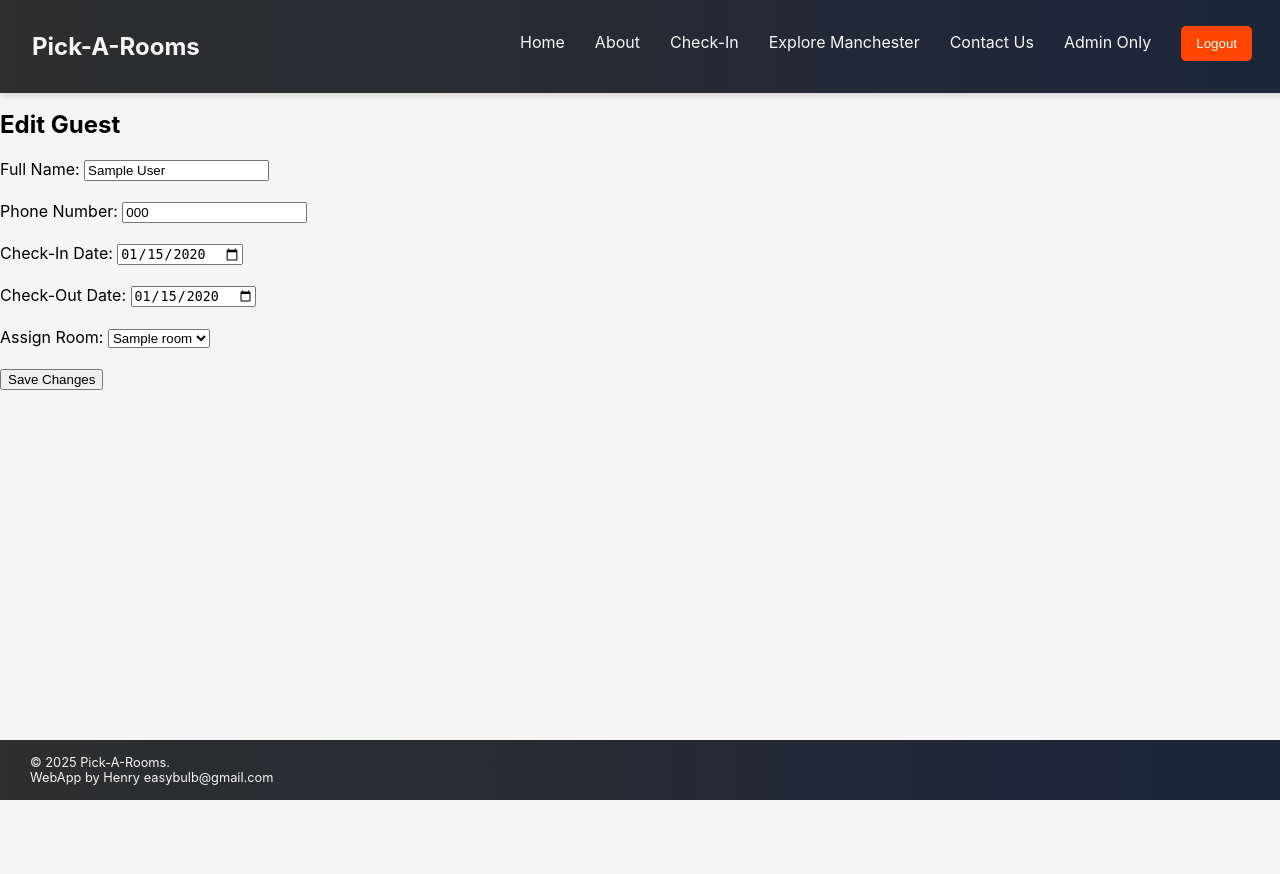
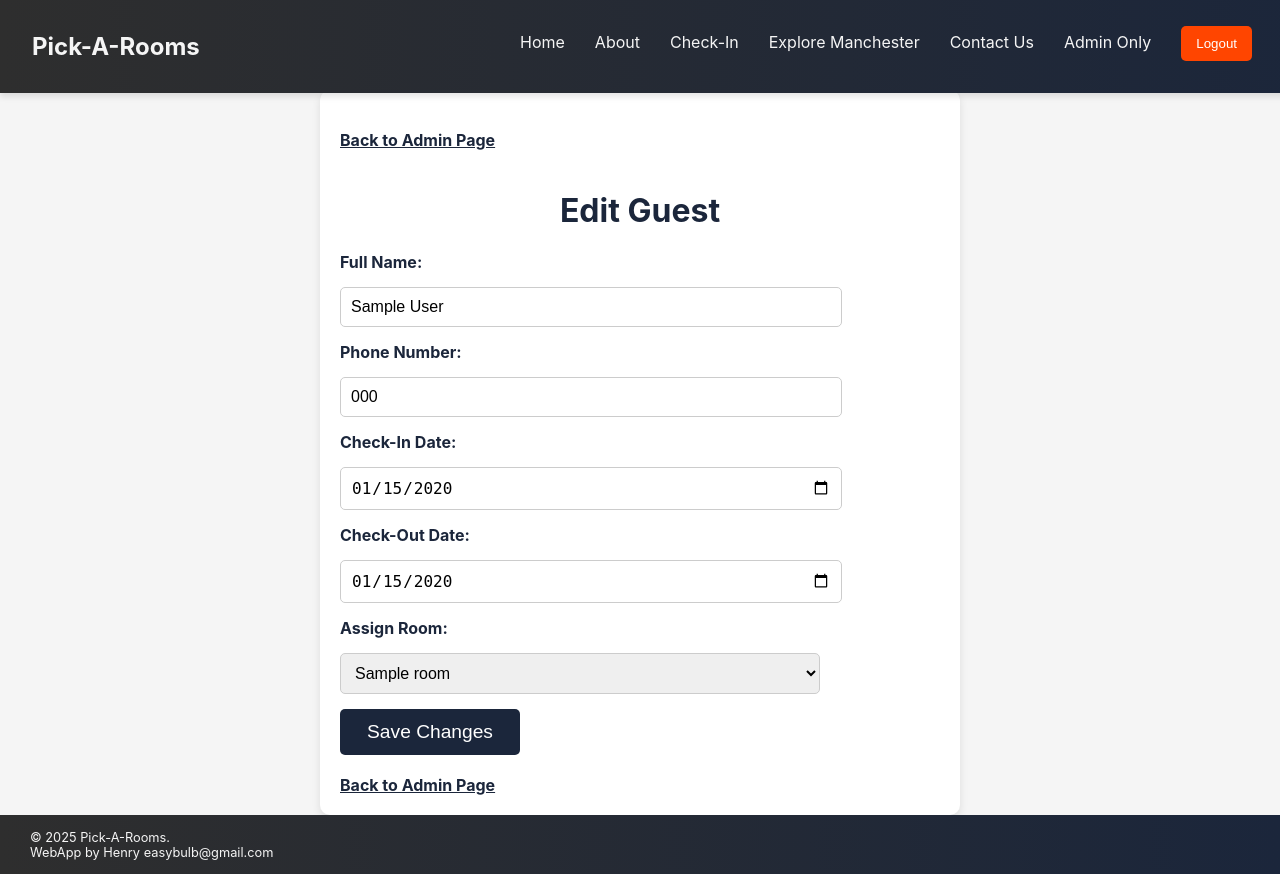
Before and after one commit to easybulb/pickarooms, a Django app: page /admin-page/edit-guest/1/ in a window 1280 px wide. Before the commit the page ends 800 px from the top, so only its background shows below. Run offline with Django 5.2, Linux system fonts and the light colour scheme; a user stored in the database is signed in; tables that the repository leaves empty hold one stand-in row (values such as "Sample post").

Commit message:
update edit guest and style, update admin_page template table

```diff
--- a/main/templates/main/edit_guest.html
+++ b/main/templates/main/edit_guest.html
@@ -1,23 +1,33 @@
 {% extends 'base.html' %}
+
+{% load static %}
 
 {% block title %}Edit Guest{% endblock %}
 
+{% block extra_css %}
+<link rel="stylesheet" href="{% static 'css/edit_guest.css' %}">
+{% endblock %}
+
 {% block content %}
-<section>
+<div class="admin-container">
+    <a href="{% url 'admin_page' %}" class="back-link">Back to Admin Page</a>
+    <br>
     <h1>Edit Guest</h1>
-    <form method="POST">
+
+    <form method="POST" class="admin-form">
         {% csrf_token %}
+
         <label for="full_name">Full Name:</label>
-        <input type="text" id="full_name" name="full_name" value="{{ guest.full_name }}" required><br><br>
+        <input type="text" id="full_name" name="full_name" value="{{ guest.full_name }}" required>
 
         <label for="phone_number">Phone Number:</label>
-        <input type="text" id="phone_number" name="phone_number" value="{{ guest.phone_number }}" required><br><br>
+        <input type="text" id="phone_number" name="phone_number" value="{{ guest.phone_number }}" required>
 
         <label for="check_in_date">Check-In Date:</label>
-        <input type="date" id="check_in_date" name="check_in_date" value="{{ guest.check_in_date|date:'Y-m-d' }}" required><br><br>
+        <input type="date" id="check_in_date" name="check_in_date" value="{{ guest.check_in_date|date:'Y-m-d' }}" required>
 
         <label for="check_out_date">Check-Out Date:</label>
-        <input type="date" id="check_out_date" name="check_out_date" value="{{ guest.check_out_date|date:'Y-m-d' }}" required><br><br>
+        <input type="date" id="check_out_date" name="check_out_date" value="{{ guest.check_out_date|date:'Y-m-d' }}" required>
 
         <label for="room">Assign Room:</label>
         <select id="room" name="room" required>
@@ -26,13 +36,15 @@
                     {{ room.name }}
                 </option>
             {% endfor %}
-        </select><br><br>
+        </select>
 
-        <button type="submit">Save Changes</button>
+        <button type="submit" class="btn-save">Save Changes</button>
     </form>
-</section>
 
-<!-- JavaScript for updating available rooms dynamically -->
+    <a href="{% url 'admin_page' %}" class="back-link">Back to Admin Page</a>
+</div>
+
+<!-- JavaScript for Updating Available Rooms Dynamically -->
 <script>
     document.addEventListener("DOMContentLoaded", function () {
         function updateRooms() {
--- /dev/null
+++ b/static/css/edit_guest.css
@@ -0,0 +1,89 @@
+/* Admin Container */
+.admin-container {
+    max-width: 600px;
+    margin: auto;
+    padding: 20px;
+    background: #ffffff;
+    border-radius: 10px;
+    box-shadow: 0 4px 8px rgba(0, 0, 0, 0.1);
+}
+
+/* Heading */
+h1 {
+    text-align: center;
+    font-size: 2rem;
+    color: #1B263B;
+}
+
+/* Form Styles */
+.admin-form {
+    display: flex;
+    flex-direction: column;
+    gap: 15px;
+}
+
+.admin-form label {
+    font-weight: bold;
+    color: #1B263B;
+}
+
+.admin-form input,
+.admin-form select {
+    padding: 10px;
+    border: 1px solid #ccc;
+    border-radius: 5px;
+    font-size: 1rem;
+    width: 80%;
+}
+
+.btn-save {
+    padding: 12px;
+    border: none;
+    background-color: #1B263B;
+    color: white;
+    border-radius: 5px;
+    font-size: 1.2rem;
+    cursor: pointer;
+    width: 30%;
+}
+
+.btn-save:hover {
+    background-color: #152033;
+}
+
+/* Back Link */
+.back-link {
+    display: block;
+    text-align: left;
+    margin-top: 20px;
+    font-weight: bold;
+    color: #1B263B;
+}
+
+/* Responsive Form */
+@media (max-width: 768px) {
+    .admin-container {
+        width: 90%;
+        padding: 15px;
+        margin-top: -25px;
+    }
+
+    .admin-form input,
+    .admin-form select {
+        width: 95%;
+        font-size: 1.1rem;
+    }
+
+    .admin-form {
+        gap: 10px;
+    }
+
+    .btn-save {
+        width: 40%;
+        margin-bottom: 20px;
+    }
+
+    .btn-save {
+        font-size: 1rem;
+    }
+}
```
Also changed, not shown: main/templates/main/admin_page.html (+4 -4 lines), 1 other file.
